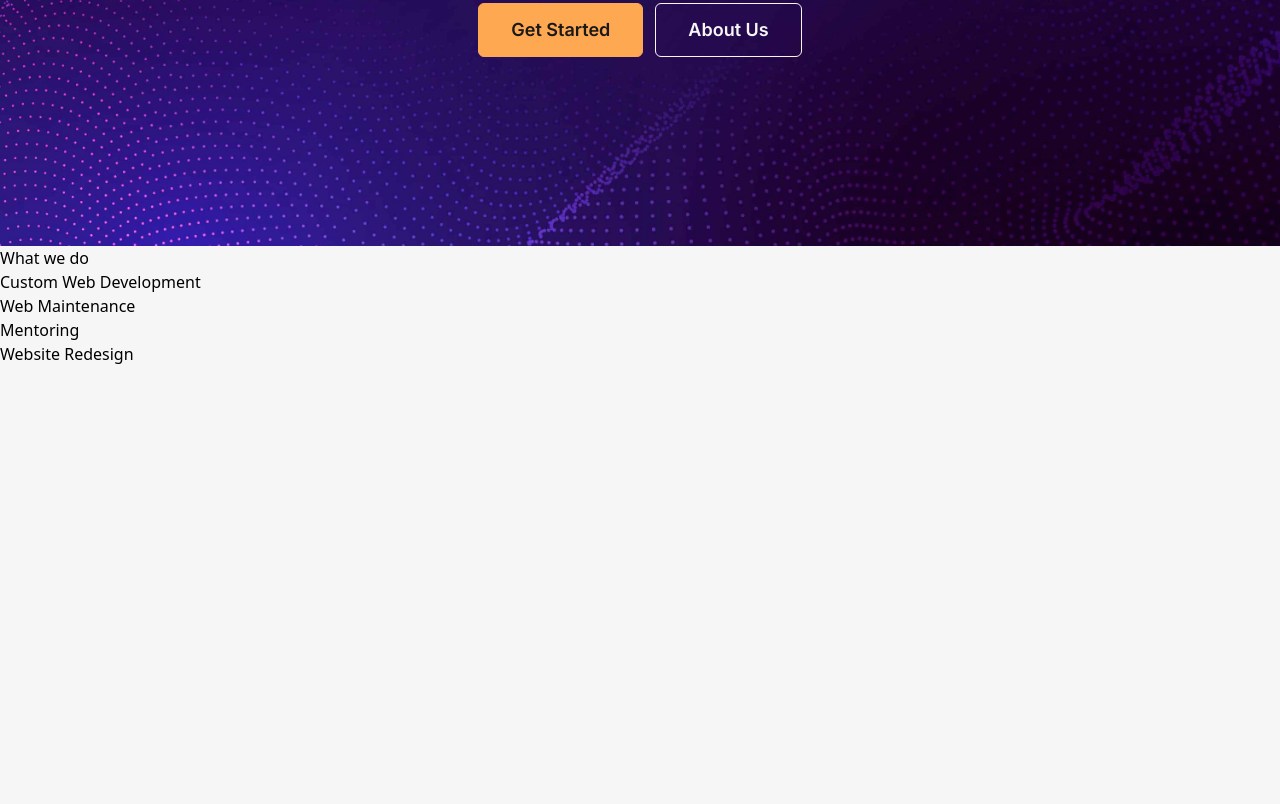
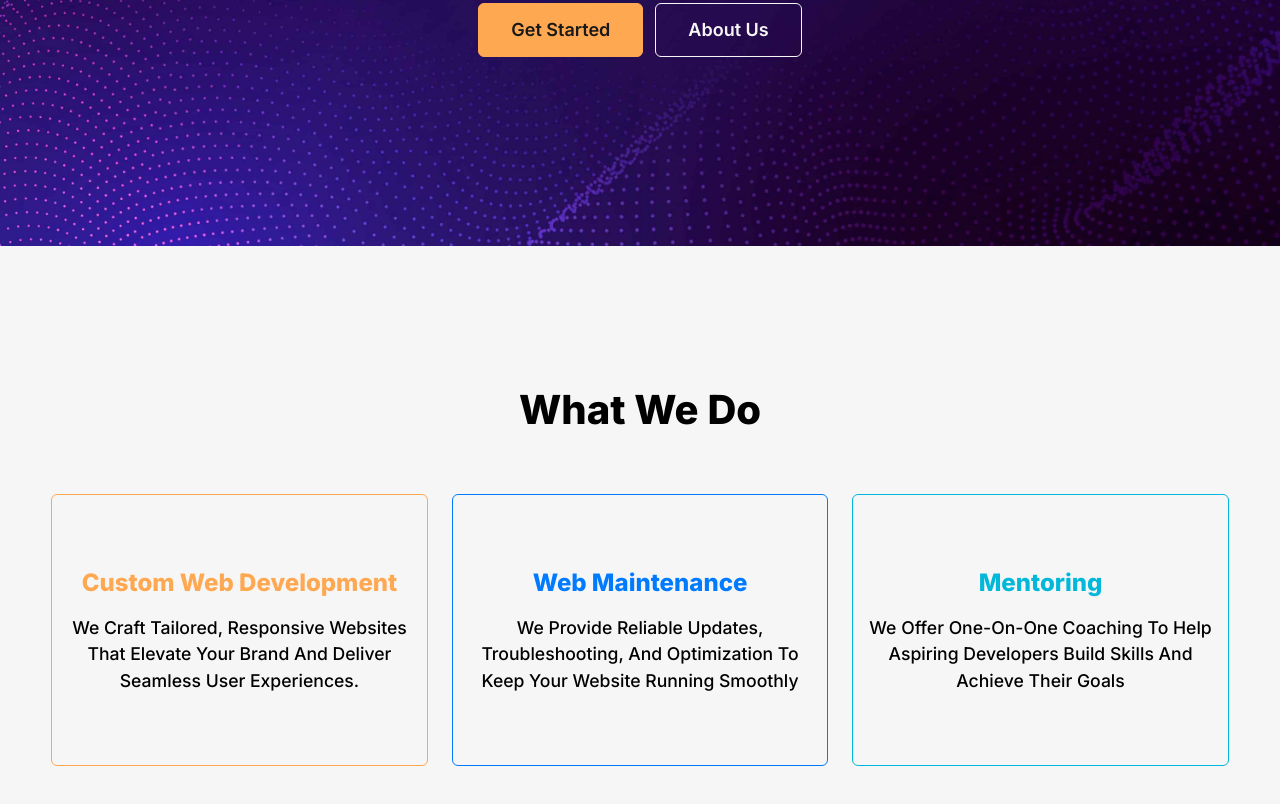
Before and after one commit to Chiemezie-Uchenwoke/vision_edge, a website: page public/index.html in a window 1280 px wide. Shown: the part 548-1352 px from the top of the page. Before the commit the page ends 914 px from the top, so only its background shows below. Drawn offline with nearby package versions, Linux system fonts and the light colour scheme.

```diff
--- a/public/index.html
+++ b/public/index.html
@@ -87,13 +87,29 @@
      </section>
 
      <!-- What we do -->
-      <section class="">
-        <h2 class="">What we do</h2>
-        <div class="capitalize">
-            <div class="">Custom web development</div>
-            <div class="">Web maintenance</div>
-            <div class="">Mentoring</div>
-            <div class="">Website redesign</div>
+      <section class="font-Inter my-16 md:my-20 lg:my-36 w-[92%] mx-auto">
+        <h2 class="capitalize text-center font-extrabold text-3xl md:text-4xl lg:text-[2.5rem] mb-12 lg:mb-16">What we do</h2>
+        <div class="capitalize w-[90%] md:w-full mx-auto flex flex-col md:flex-row items-center gap-8 md:gap-6">
+            <div class="border border-Secondary-orange-lite h-[17rem] w-full rounded-md flex flex-col justify-center items-center gap-4 hover:bg-Secondary-orange-lite hover:text-off-white group p-4 transition-all duration-300 ease-in-out">
+                <h2 class="font-extrabold text-Secondary-orange-lite text-2xl group-hover:text-off-white text-center">Custom web development</h2>
+                <p class="text-center font-medium text-[1.1rem]">
+                    We craft tailored, responsive websites that elevate your brand and deliver seamless user experiences.
+                </p>
+            </div>
+
+            <div class="border border-primary-blue h-[17rem] w-full rounded-md flex flex-col justify-center items-center gap-4 hover:bg-primary-blue hover:text-off-white group p-4 transition-all duration-300 ease-in-out">
+                <h2 class="font-extrabold text-primary-blue text-2xl group-hover:text-off-white text-center">Web maintenance</h2>
+                <p class="text-center font-medium text-[1.1rem]">
+                    We provide reliable updates, troubleshooting, and optimization to keep your website running smoothly
+                </p>
+            </div>
+
+            <div class="border border-accent-teal h-[17rem] w-full rounded-md flex flex-col justify-center items-center gap-4 hover:bg-accent-teal hover:text-off-white group p-4 transition-all duration-300 ease-in-out">
+                <h2 class="font-extrabold text-accent-teal text-2xl group-hover:text-off-white text-center">Mentoring</h2>
+                <p class="text-center font-medium text-[1.1rem]">
+                    We offer one-on-one coaching to help aspiring developers build skills and achieve their goals
+                </p>
+            </div>
         </div>
       </section>
 
```
Also changed, not shown: src/components/button.html (added, +21 -0 lines), public/output.css.
